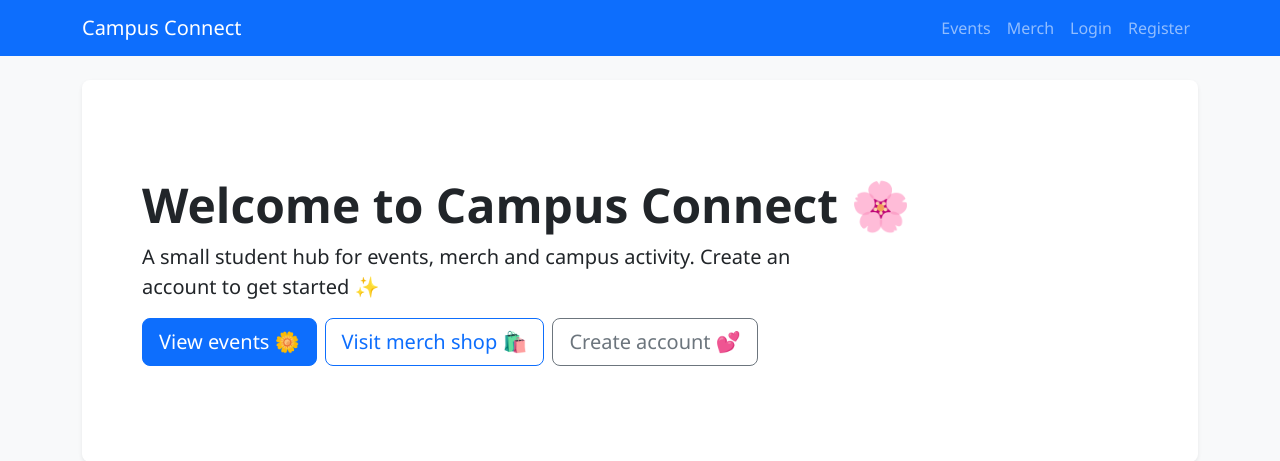
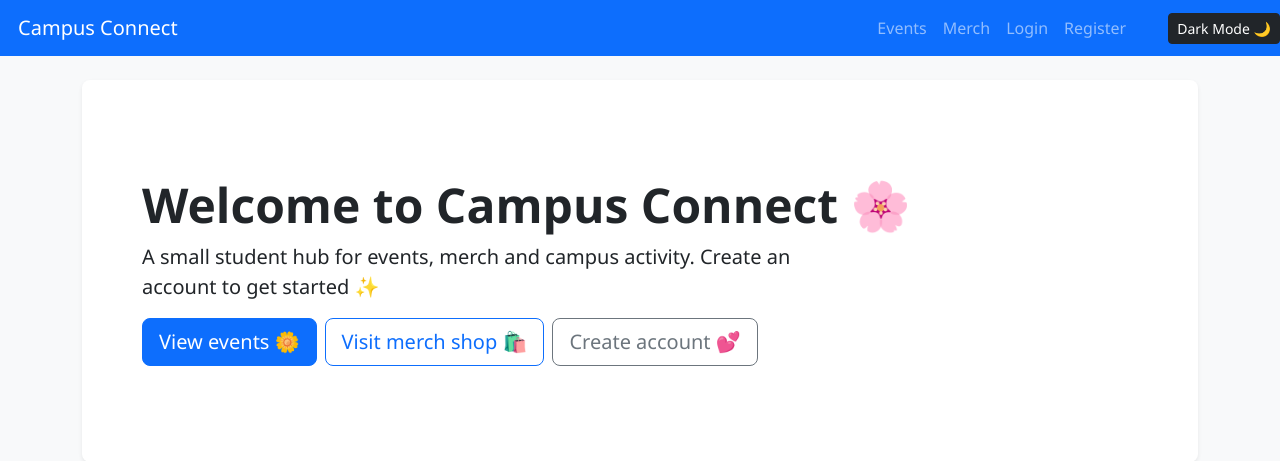
Before and after one commit to ehidnaa/Campus-Connect, a PHP site: page /index.php in a window 1280 px wide. Shown: the top 461 px of the page. Run offline with PHP 8.4, Linux system fonts and the light colour scheme.

Commit message:
Add theme switcher using cookies (light/dark mode)

```diff
--- a/header.php
+++ b/header.php
@@ -1,6 +1,16 @@
 <?php
 // 💖 Starting a session so I can remember who's logged in!
 session_start();
+// 🌸 Handle theme switching via cookie
+if (isset($_POST['theme'])) {
+    $newTheme = ($_POST['theme'] === 'dark') ? 'dark' : 'light';
+    setcookie('theme', $newTheme, time() + 60*60*24*30, '/'); // 30 days
+    header("Location: " . $_SERVER['PHP_SELF']);
+    exit;
+}
+
+$currentTheme = $_COOKIE['theme'] ?? 'light';
+
 ?>
 <!DOCTYPE html>
 <html lang="en">
@@ -22,7 +32,7 @@ session_start();
 </head>
 
 <!-- 💕 light background because it's aesthetic -->
-<body class="bg-light">
+<body class="<?= ($currentTheme === 'dark') ? 'bg-dark text-white' : 'bg-light text-dark' ?>">
 
 <!-- 🌸 Navigation bar (very important!) -->
 <nav class="navbar navbar-expand-lg navbar-dark bg-primary">
@@ -62,6 +72,12 @@ session_start();
             </ul>
         </div>
     </div>
+    <form method="POST" class="d-flex ms-3">
+    <input type="hidden" name="theme" value="<?= ($currentTheme === 'dark') ? 'light' : 'dark' ?>">
+    <button class="btn btn-sm <?= ($currentTheme === 'dark') ? 'btn-light' : 'btn-dark' ?>">
+        <?= ($currentTheme === 'dark') ? 'Light Mode 🌞' : 'Dark Mode 🌙' ?>
+    </button>
+</form>
 </nav>
 
 <!-- 🌸 Cute little wrapper for each page -->
```
